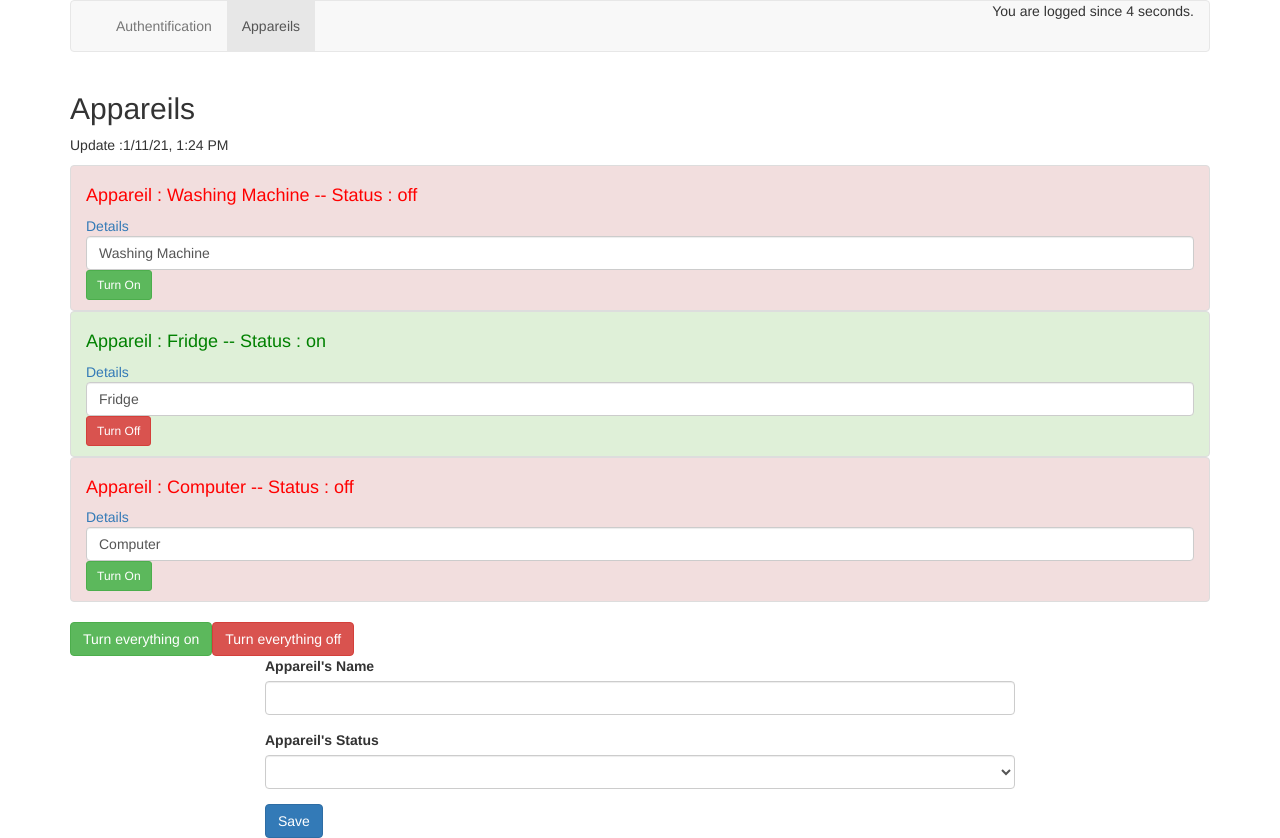
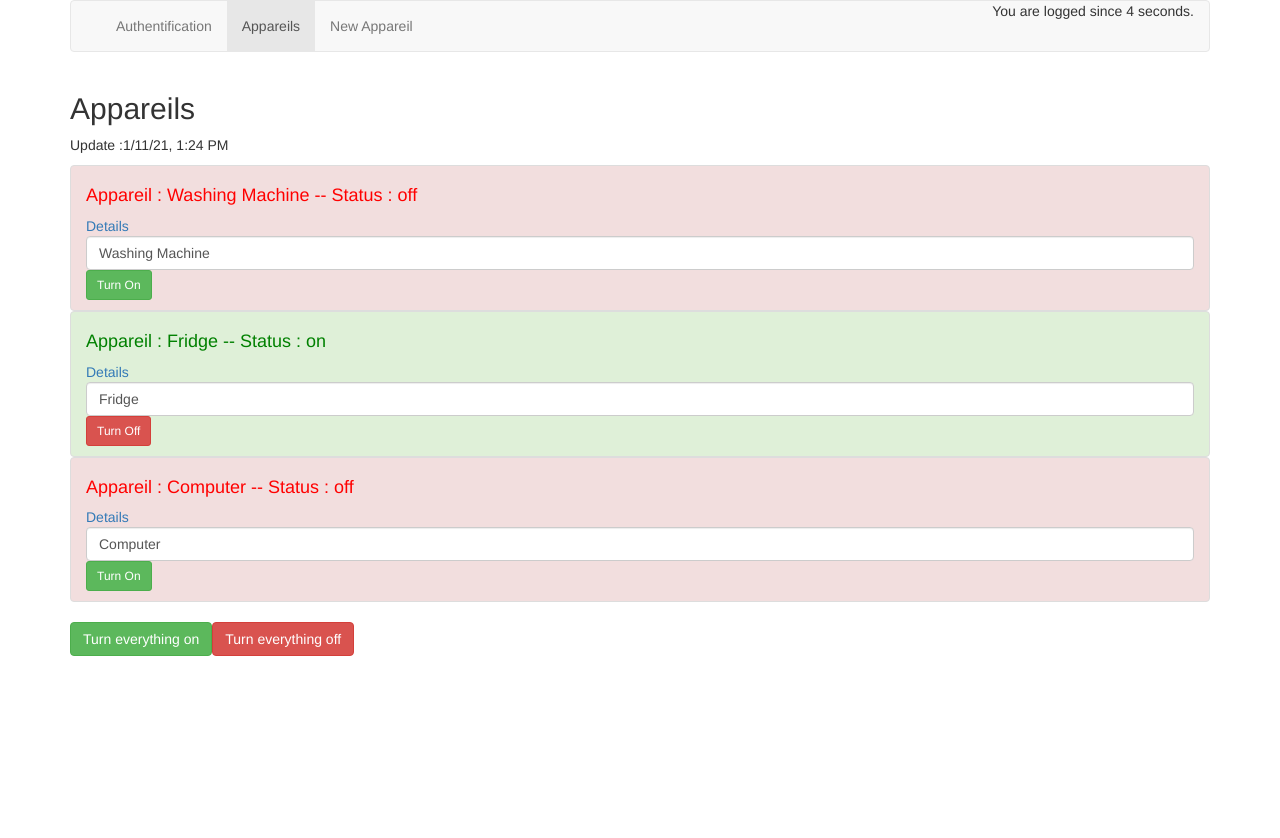
Before and after one commit to LeaDalibard/angular-learning, an Angular app: page / in a window 1280 px wide. After the commit the page ends 800 px from the top, so only its background shows below. Built offline with nearby package versions, Linux system fonts and the light colour scheme.

Commit message:
Added a route to form + link in navbar

```diff
--- a/src/app/app.component.html
+++ b/src/app/app.component.html
@@ -5,6 +5,7 @@
         <ul class="nav navbar-nav">
           <li><a href="#">Authentification</a></li>
           <li class="active"><a href="#">Appareils</a></li>
+          <li routerLinkActive="active"><a routerLink="edit">New Appareil</a></li>
         </ul>
         <div class="navbar-right">
           <p>You are logged since {{ secondes }} seconds.</p>
--- a/src/app/app.module.ts
+++ b/src/app/app.module.ts
@@ -14,11 +14,12 @@ import {Routes} from '@angular/router';
 import {RouterModule} from '@angular/router';
 import {SingleAppareilComponent} from './single-appareil/single-appareil.component';
 import {FourOhFourComponent} from './four-oh-four/four-oh-four.component';
-import { EditAppareilComponent } from './edit-appareil/edit-appareil.component';
+import {EditAppareilComponent} from './edit-appareil/edit-appareil.component';
 
 const appRoutes: Routes = [
   {path: 'appareils', canActivate: [AuthGuard], component: AppareilViewComponent},
-  {path: 'appareils/:id', component: SingleAppareilComponent},
+  {path: 'appareils/:id', canActivate: [AuthGuard], component: SingleAppareilComponent},
+  {path: 'edit', canActivate: [AuthGuard], component: EditAppareilComponent},
   {path: 'auth', component: AuthComponent},
   {path: '', component: AppareilViewComponent},
   {path: 'not-found', component: FourOhFourComponent},
--- a/src/app/appareil-view/appareil-view.component.html
+++ b/src/app/appareil-view/appareil-view.component.html
@@ -17,5 +17,4 @@
         (click)="onClickTurnOff()">Turn everything off
 </button>
 
-<app-edit-appareil></app-edit-appareil>
 <!-- [] to link disable property to type script, disabled when isAuth === false-->
--- a/src/app/edit-appareil/edit-appareil.component.ts
+++ b/src/app/edit-appareil/edit-appareil.component.ts
@@ -1,4 +1,5 @@
 import { Component, OnInit } from '@angular/core';
+import {NgForm} from '@angular/forms';
 
 @Component({
   selector: 'app-edit-appareil',
@@ -12,4 +13,8 @@ export class EditAppareilComponent implements OnInit {
   ngOnInit(): void {
   }
 
+  onSubmit(form: NgForm) {
+    console.log(form.value);
+  }
+
 }
```
